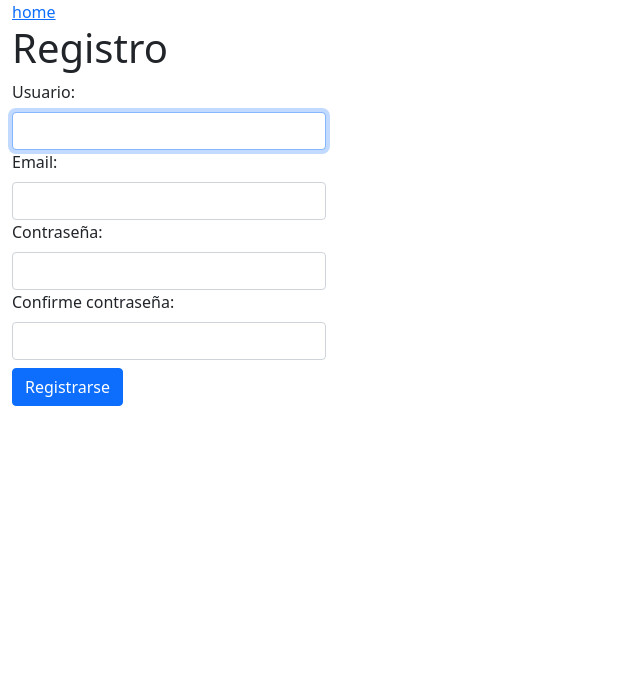
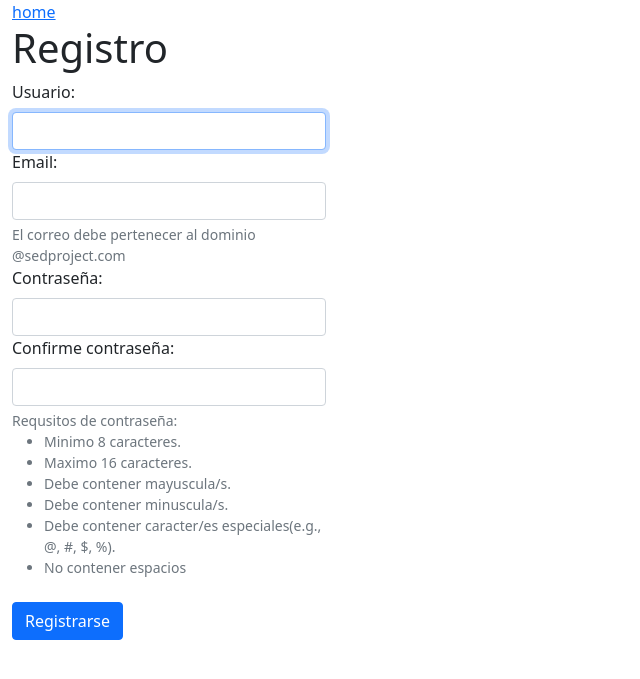
Before and after one commit to Danavarro19/sed_poc, a Python web app: template view/templates/auth/signup.html in a window 1280 px wide. Shown: the top 679 px of the page, without its empty margins (0-640 px from the left). Run offline with Jinja, Linux system fonts and the light colour scheme; the template is opened without the code that fills it, so the values that code supplies are empty.

Commit message:
Agregando feedback en signup form

```diff
--- a/controller/user.py
+++ b/controller/user.py
@@ -46,7 +46,11 @@ def signup(request):
             user_service.signup_service(**request.form_data)
         except Exception as e:
             print(e)
-            return Response.redirect('/signup')
+            return Response.render(
+                request,
+                template_name='/auth/signup.html',
+                context={"error": e}
+            )
 
         return Response.redirect('/signin')
     return Response.render(
--- a/view/templates/auth/signup.html
+++ b/view/templates/auth/signup.html
@@ -10,12 +10,31 @@
 
             <label for="email" class="form-label">Email:</label>
             <input type="email" id="email" name="email" class="form-control" required>
+            <div id="password-help" class="form-text"><span>El correo debe pertenecer al dominio @sedproject.com</span></div>
 
             <label for="password" class="form-label">Contraseña:</label>
             <input type="password" id="password" name="password" class="form-control" required>
 
             <label for="confirm-password" class="form-label">Confirme contraseña:</label>
             <input type="password" id="confirm-password" class="form-control" required>
+            <div id="password-help" class="form-text">
+                Requsitos de contraseña:
+                    <ul>
+                        <li>Minimo 8 caracteres.</li>
+                        <li>Maximo 16 caracteres.</li>
+                        <li>Debe contener mayuscula/s.</li>
+                        <li>Debe contener minuscula/s.</li>
+                        <li>Debe contener caracter/es especiales(e.g., @, #, $, %).</li>
+                        <li>No contener espacios</li>
+                    </ul>
+            </div>
+
+
+            {% if error %}
+                <div>
+                    <span class="text-danger">{{ error }}</span>
+                </div>
+            {% endif %}
 
             <input type="submit" value="Registrarse" class="mt-2 btn btn-primary">
         </form>
```
Also changed, not shown: data/model/model.py (+7 -7 lines), service/user.py (+7 -2 lines).
